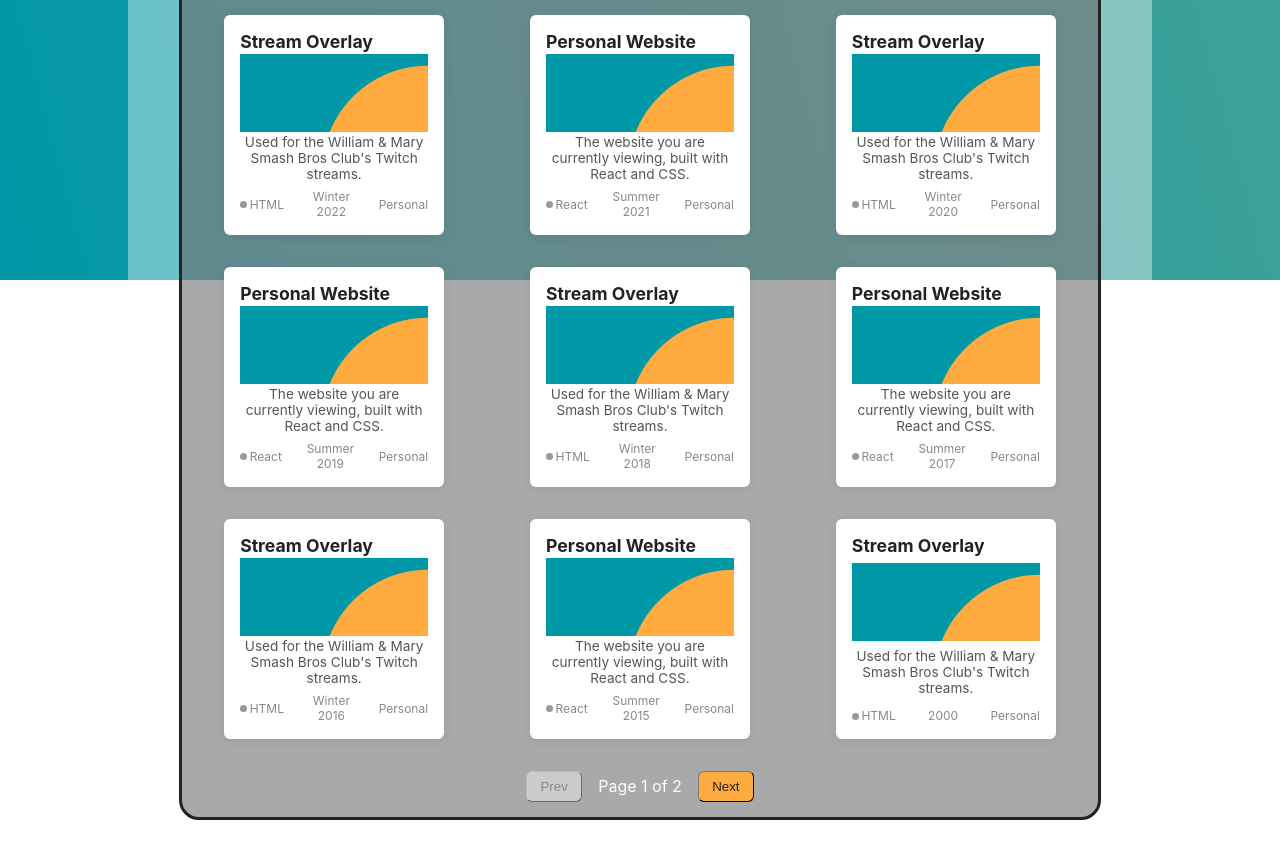
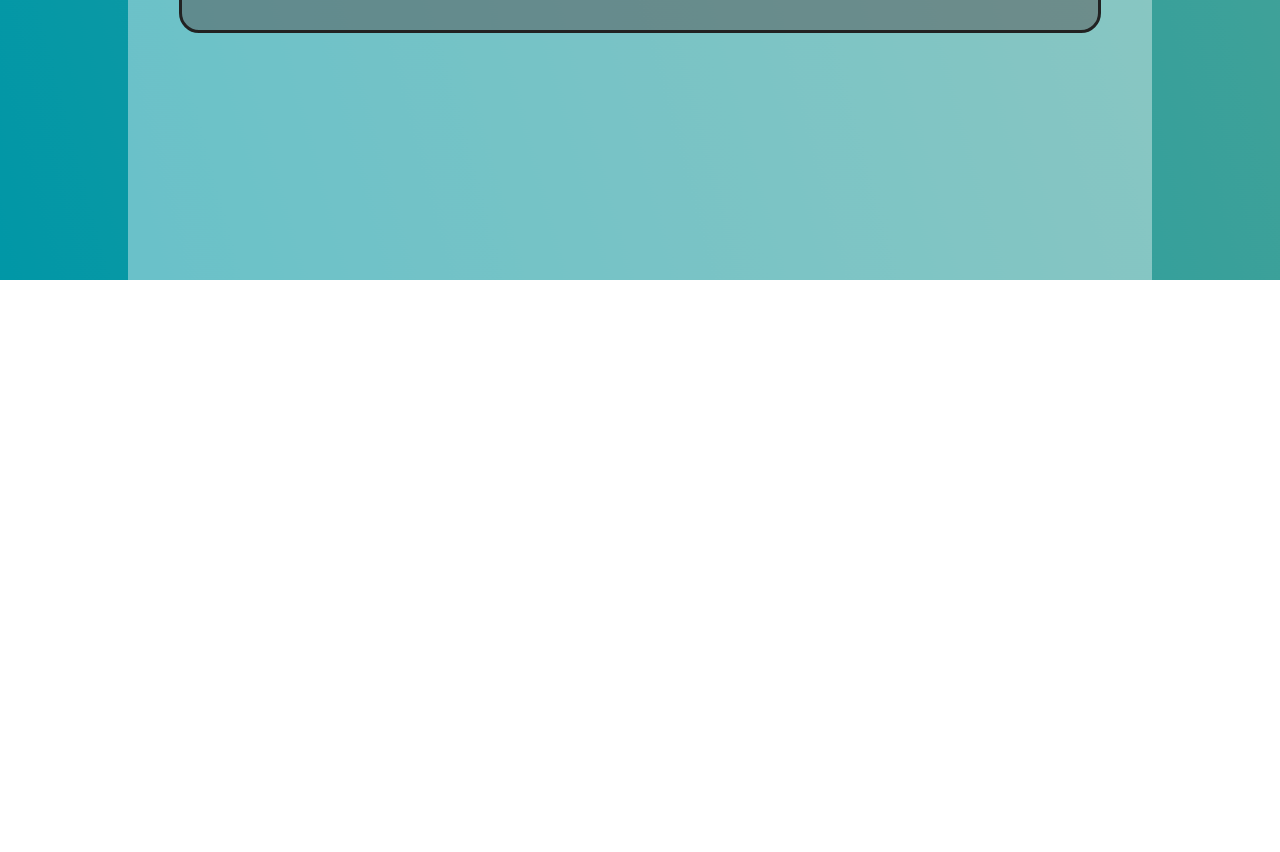
Before and after one commit to PJBuddendeck/PJBuddendeck.github.io, a React (Create React App) app: page /#/projects in a window 1280 px wide. Shown: the part 520-1372 px from the top of the page. After the commit the page ends 800 px from the top, so only its background shows below. Built offline with nearby package versions, Linux system fonts and the light colour scheme.

Commit message:
Removed excess projects that were used for testing layouts

```diff
--- a/src/components/projects/projects-page.jsx
+++ b/src/components/projects/projects-page.jsx
@@ -28,118 +28,6 @@ const ProjectsPage = () => {
             desc: "Used for the William & Mary Smash Bros Club's Twitch streams.",
             language: "HTML",
             time: "Winter 2024",
-            type: "Personal"
-        },
-        {
-            id: 3,
-            name: "Personal Website",
-            desc: "The website you are currently viewing, built with React and CSS.",
-            language: "React",
-            time: "Summer 2023",
-            type: "Personal"
-        },
-        {
-            id: 4,
-            name: "Stream Overlay",
-            desc: "Used for the William & Mary Smash Bros Club's Twitch streams.",
-            language: "HTML",
-            time: "Winter 2022",
-            type: "Personal"
-        },
-        {
-            id: 5,
-            name: "Personal Website",
-            desc: "The website you are currently viewing, built with React and CSS.",
-            language: "React",
-            time: "Summer 2021",
-            type: "Personal"
-        },
-        {
-            id: 6,
-            name: "Stream Overlay",
-            desc: "Used for the William & Mary Smash Bros Club's Twitch streams.",
-            language: "HTML",
-            time: "Winter 2020",
-            type: "Personal"
-        },
-        {
-            id: 7,
-            name: "Personal Website",
-            desc: "The website you are currently viewing, built with React and CSS.",
-            language: "React",
-            time: "Summer 2019",
-            type: "Personal"
-        },
-        {
-            id: 8,
-            name: "Stream Overlay",
-            desc: "Used for the William & Mary Smash Bros Club's Twitch streams.",
-            language: "HTML",
-            time: "Winter 2018",
-            type: "Personal"
-        },
-        {
-            id: 9,
-            name: "Personal Website",
-            desc: "The website you are currently viewing, built with React and CSS.",
-            language: "React",
-            time: "Summer 2017",
-            type: "Personal"
-        },
-        {
-            id: 10,
-            name: "Stream Overlay",
-            desc: "Used for the William & Mary Smash Bros Club's Twitch streams.",
-            language: "HTML",
-            time: "Winter 2016",
-            type: "Personal"
-        },
-        {
-            id: 11,
-            name: "Personal Website",
-            desc: "The website you are currently viewing, built with React and CSS.",
-            language: "React",
-            time: "Summer 2015",
-            type: "Personal"
-        },
-        {
-            id: 12,
-            name: "Stream Overlay",
-            desc: "Used for the William & Mary Smash Bros Club's Twitch streams.",
-            language: "HTML",
-            time: "2000",
-            type: "Personal"
-        },
-        {
-            id: 13,
-            name: "Personal Website",
-            desc: "The website you are currently viewing, built with React and CSS.",
-            language: "React",
-            time: "Summer 2000",
-            type: "Personal"
-        },
-        {
-            id: 14,
-            name: "Stream Overlay",
-            desc: "Used for the William & Mary Smash Bros Club's Twitch streams.",
-            language: "HTML",
-            time: "Winter 2000",
-            type: "Personal"
-        },
-        {
-            id: 15,
-            name: "Personal Website",
-            desc: "The website you are currently viewing, built with React and CSS.",
-            language: "React",
-            time: "Spring 2000",
-            type: "Personal"
-        },
-        {
-            id: 16,
-            name: "Stream Overlay",
-            desc: "Used for the William & Mary Smash Bros Club's Twitch streams.",
-            language: "HTML",
-            time: "Autumn 2000",
             type: "Personal"
         }
     ];
@@ -242,7 +130,7 @@ const ProjectsPage = () => {
                                 <div className="project-table-empty">No projects found.</div>
                             ) : (
                                 currentProjects.map((project) => (
-                                    <TableItem key={project.id} {...project} />
+                                    <TableItem key={project.id} {...project}/>
                                 ))
                             )}
                         </div>
```
